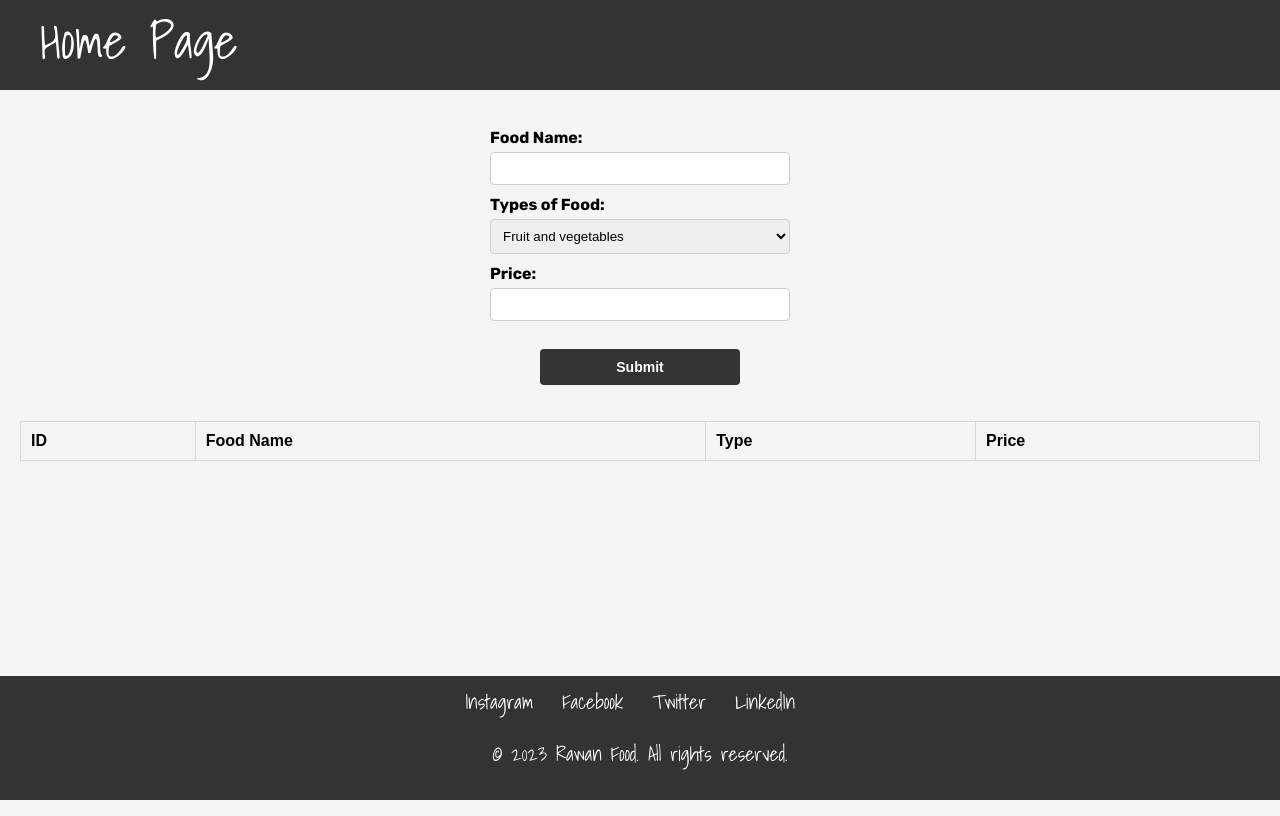
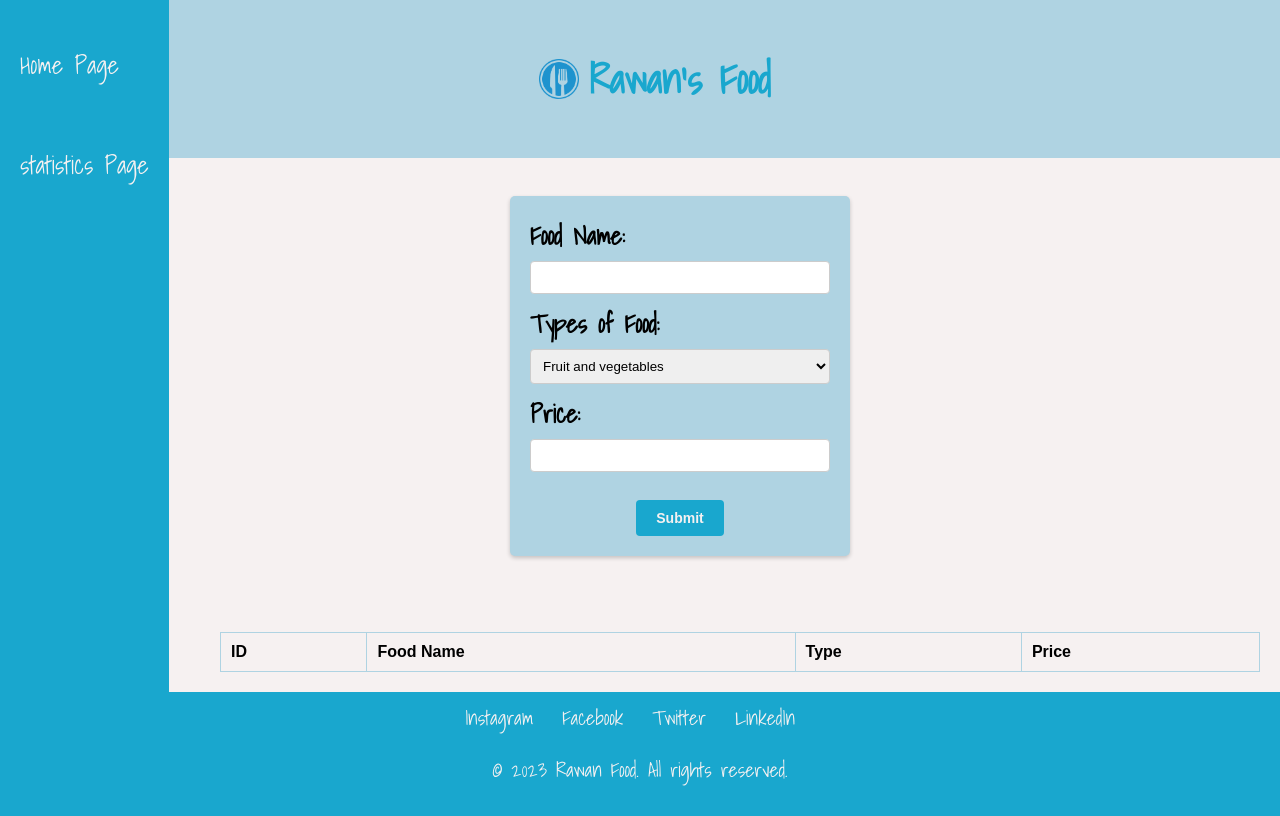
Before and after one commit to rawanabuzir/Restaurant, a plain HTML site: page index.html in a window 1280 px wide. Drawn offline with Linux system fonts and the light colour scheme.

Commit message:
new branch

```diff
--- a/index.html
+++ b/index.html
@@ -14,17 +14,22 @@
 
 <body>
     <header>
-        <nav>
-            <ul>
-                <li><a href="index.html">Home Page</a></li>
-            </ul>
-        </nav>
+        <div class="logo-container">
+            <img src="./img1.png" alt="Logo">
+            <h1>Rawan's Food</h1>
+        </div>
     </header>
+    <nav>
+        <ul>
+            <li><a href="index.html">Home Page</a></li>
+            <li><a href="statistics.html">statistics Page</a></li>
+        </ul>
+    </nav>
     <main>
         <br>
         <form id="foodForm">
             <label for="foodName">Food Name:</label>
-            <input type="text" id="foodName" required>
+            <input type="text" id="foodName" name="foodName" required>
 
             <label for="foodType">Types of Food:</label>
             <select id="foodType">
--- a/js/app.js
+++ b/js/app.js
@@ -38,7 +38,8 @@ document.getElementById('foodForm').addEventListener('submit',
         event.preventDefault();
 
         const foodId = new Food().generateId();
-        const foodName = document.getElementById('foodName').value;
+        // const foodName = document.getElementById('foodName').value;
+        const foodName = event.target.foodName.value;
         const foodType = document.getElementById('foodType').value;
         // const foodPrice = document.getElementById('price').value;
         // const foodPrice = parseInt(document.getElementById('price').value);
--- a/style/index.css
+++ b/style/index.css
@@ -1,7 +1,6 @@
-/* Customize the styles as per your preferences */
 body {
     font-family: 'Arial', sans-serif;
-    background-color: #f5f5f5;
+    background-color: #F6F1F1;
     margin: 0;
     padding: 0;
     display: flex;
@@ -10,14 +9,43 @@ body {
 }
 
 header {
-    background-color: #333;
-    color: #fff;
-    padding-bottom: 40px;
-    padding-left: 40px;
-    color: #fff;
+    background-color: #AFD3E2;
+    color: #19A7CE;
+    padding: 20px;
+    padding-left: 50px;
     font-family: 'Shadows Into Light', cursive;
-    height: 50px;
-    font-size: 50px;
+    font-size: 20px;
+    text-align: center;
+    /* display: flex; */
+    /* justify-content: center; */
+    /* align-items: center; */
+}
+
+.logo-container {
+    display: flex;
+    align-items: center;
+    justify-content: center;
+}
+
+.logo-container img {
+    height: 40px;
+    /* Adjust the height as needed */
+    margin-right: 10px;
+    /* Add margin as needed */
+}
+
+
+nav {
+    background-color: #19A7CE;
+    color: #F6F1F1;
+    padding: 20px;
+    font-size: 25px;
+    height: 100%;
+    position: fixed;
+    left: 0;
+    font-family: 'Shadows Into Light', cursive;
+    top: 0;
+    bottom: 0;
 }
 
 nav ul {
@@ -27,36 +55,46 @@ nav ul {
 }
 
 nav ul li {
-    display: inline;
-    margin-right: 10px;
+    margin-bottom: 10px;
+    padding-bottom: 25px;
+    padding-top: 25px;
 }
 
 nav ul li a {
-    color: #fff;
+    color: #F6F1F1;
     text-decoration: none;
 }
 
 main {
-    /* padding: 20px; */
     flex: 1;
     padding: 20px;
+    display: flex;
+    flex-direction: column;
+    /* font-family: 'Shadows Into Light', cursive; */
+    align-items: center;
+    margin-left: 200px;
 }
 
 form {
     margin-bottom: 20px;
     display: flex;
     flex-direction: column;
-    /* align-items: center; */
     width: 300px;
-    /* Adjust the width as needed */
-    margin: 0 auto;
+
+    background-color: #AFD3E2;
+    padding: 20px;
+    margin-right: 120px;
+    border-radius: 5px;
+    box-shadow: 0 2px 4px rgba(0, 0, 0, 0.2);
 }
 
 label {
     margin-bottom: 5px;
     font-weight: bold;
     text-align: left;
-    font-family: 'Rubik', sans-serif;
+    font-size: 25px;
+    font-family: 'Shadows Into Light', cursive;
+    /* font-family: 'Rubik', sans-serif; */
 }
 
 input[type="text"],
@@ -71,14 +109,13 @@ select {
 }
 
 button[type="submit"] {
-    background-color: #333333;
-    color: #fff;
+    background-color: #19A7CE;
+    color: #F6F1F1;
     padding: 10px 20px;
     border: none;
     border-radius: 4px;
     cursor: pointer;
-    margin-left: 50px;
-    margin-right: 50px;
+    margin: 0 auto;
     font-weight: bold;
     font-size: 14px;
 }
@@ -86,19 +123,19 @@ button[type="submit"] {
 table {
     width: 100%;
     border-collapse: collapse;
+    margin-top: 20px;
 }
 
 table th,
 table td {
     padding: 10px;
     text-align: left;
-    border: 1px solid #dcd7d7;
-    /* border-top: 1px solid #ddd; */
+    border: 1px solid #AFD3E2;
 }
 
 footer {
-    background-color: #333;
-    color: #fff;
+    background-color: #19A7CE;
+    color: #F6F1F1;
     padding: 10px;
     text-align: center;
     font-family: 'Shadows Into Light', cursive;
@@ -112,7 +149,7 @@ footer {
 
 .social-media a {
     margin-right: 10px;
-    color: #fff;
+    color: #F6F1F1;
 }
 
 .container {
@@ -120,8 +157,6 @@ footer {
     margin: 0 auto;
     padding: 20px;
     box-sizing: border-box;
-
-
 }
 
 footer ul {
@@ -136,6 +171,6 @@ footer ul li {
 }
 
 footer ul li a {
-    color: #fff;
+    color: #F6F1F1;
     text-decoration: none;
 }
```
Also changed, not shown: img1.png (added), js/statistics.js (added), statistics.html (added), style/statistics.css (added).
